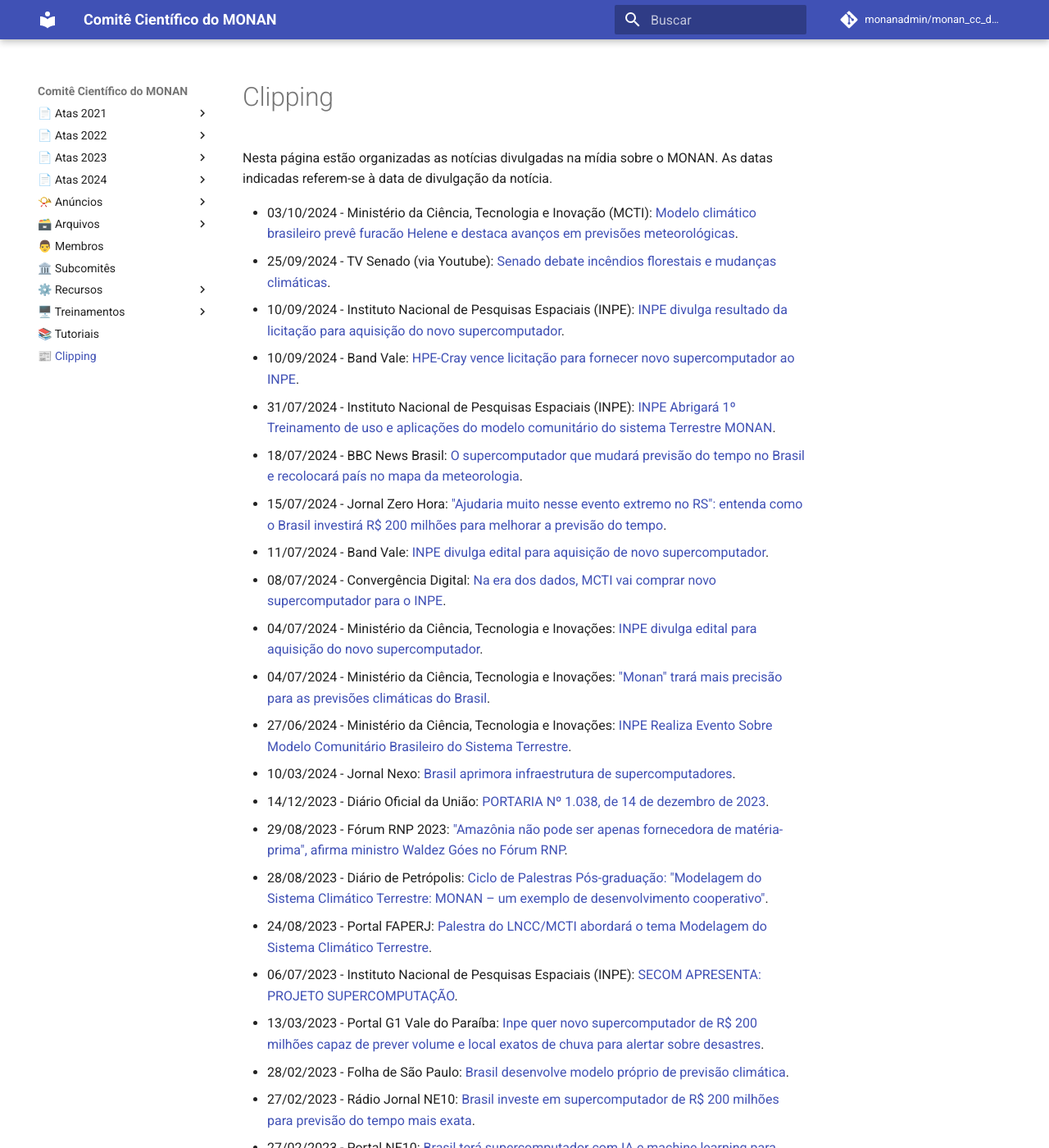
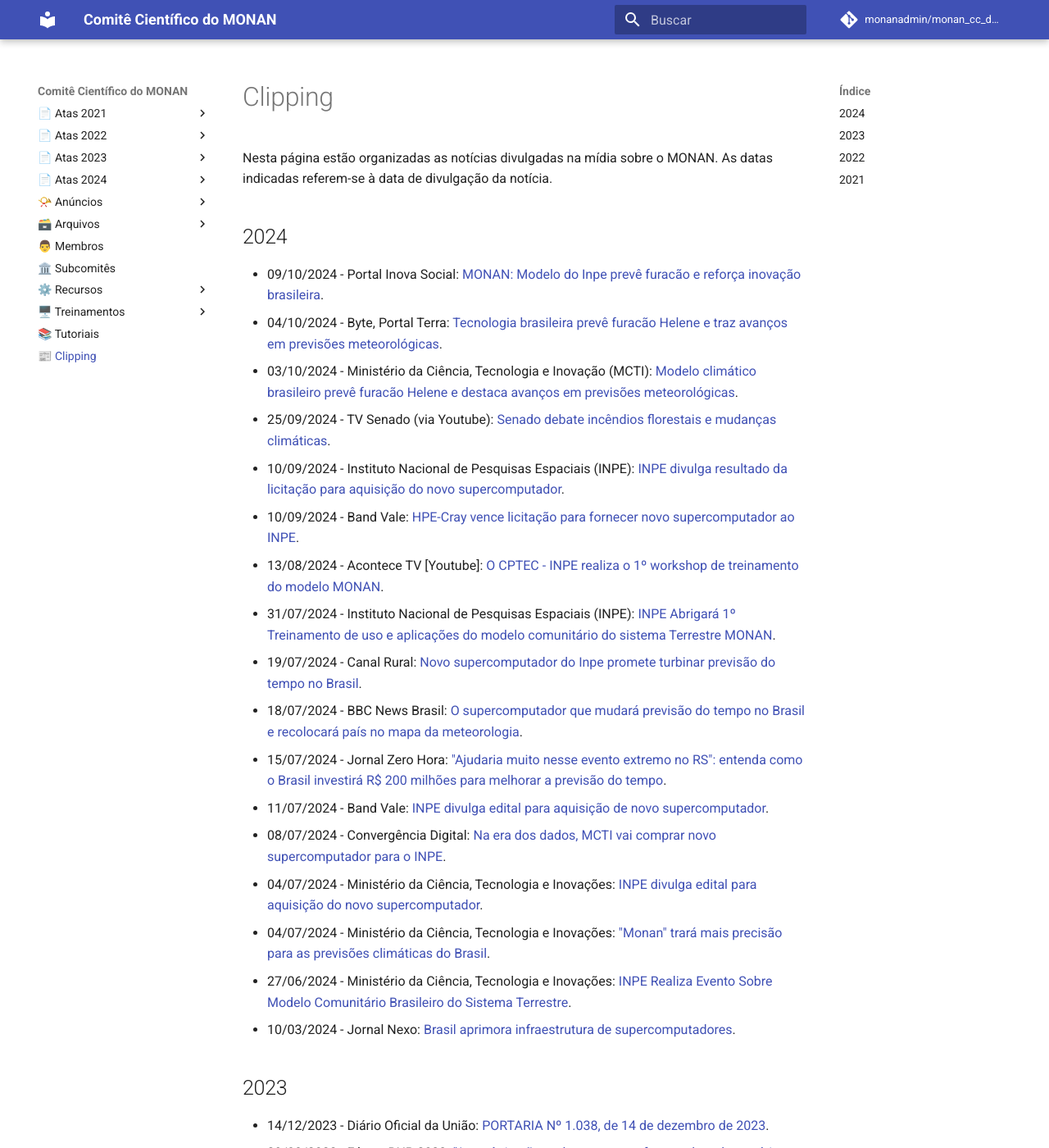
Before and after one commit to monanadmin/monan_cc_docs, an MkDocs documentation site: the page built from docs/clipping.md, in a window 1280 px wide and 1400 px high. Shown: the whole window at 82% size. Built offline with MkDocs 1.6.1 and Material for MkDocs 9.7.7, drawn with Linux system fonts in a browser that asks for light colours; comment, search, counter and statistics services are not loaded.

Commit message:
Atualizando páginas clipping.md, seminarios.md e adicionando página ata_cc_04_dezembro_2024.md

```diff
--- a/docs/clipping.md
+++ b/docs/clipping.md
@@ -2,11 +2,17 @@
 
 Nesta página estão organizadas as notícias divulgadas na mídia sobre o MONAN. As datas indicadas referem-se à data de divulgação da notícia.
 
+## 2024
+
+* 09/10/2024 - Portal Inova Social: [MONAN: Modelo do Inpe prevê furacão e reforça inovação brasileira](https://inovasocial.com.br/tecnologias-sociais/monan-modelo-inpe-brasil-furacao/).
+* 04/10/2024 - Byte, Portal Terra: [Tecnologia brasileira prevê furacão Helene e traz avanços em previsões meteorológicas](https://www.terra.com.br/byte/tecnologia-brasileira-preve-furacao-helene-e-traz-avancos-em-previsoes-meteorologicas,daeb3ff674ca05f7f3974140cb6fbc16k09jae2d.html).
 * 03/10/2024 - Ministério da Ciência, Tecnologia e Inovação (MCTI): [Modelo climático brasileiro prevê furacão Helene e destaca avanços em previsões meteorológicas](https://www.gov.br/mcti/pt-br/acompanhe-o-mcti/noticias/2024/10/modelo-climatico-brasileiro-preve-furacao-helene-e-destaca-avancos-em-previsoes-meteorologicas).
 * 25/09/2024 - TV Senado (via Youtube): [Senado debate incêndios florestais e mudanças climáticas](https://www.youtube.com/live/r3w0IPmuSJQ?si=EuRcQ6DSFqBwcIAx&t=3199).
 * 10/09/2024 - Instituto Nacional de Pesquisas Espaciais (INPE): [INPE divulga resultado da licitação para aquisição do novo supercomputador](https://www.gov.br/inpe/pt-br/assuntos/ultimas-noticias/inpe-divulga-resultado-da-licitacao-para-aquisicao-do-novo-supercomputador).
 * 10/09/2024 - Band Vale: [HPE-Cray vence licitação para fornecer novo supercomputador ao INPE](https://www.band.uol.com.br/band-vale/noticias/hpe-cray-vence-licitacao-para-fornecer-novo-supercomputador-ao-inpe-202409100800).
+* 13/08/2024 - Acontece TV [Youtube]: [O CPTEC - INPE realiza o 1º workshop de treinamento do modelo MONAN](https://youtu.be/oWoY5GanZ3Q?si=DndynEik1ucOqLEr).
 * 31/07/2024 - Instituto Nacional de Pesquisas Espaciais (INPE): [INPE Abrigará 1º Treinamento de uso e aplicações do modelo comunitário do sistema Terrestre MONAN](https://www.gov.br/inpe/pt-br/assuntos/ultimas-noticias/inpe-abrigara-1o-treinamento-de-uso-e-aplicacoes-do-modelo-comunitario-do-sistema-terrestre-monan).
+* 19/07/2024 - Canal Rural: [Novo supercomputador do Inpe promete turbinar previsão do tempo no Brasil](https://www.canalrural.com.br/tempo/novo-supercomputador-do-inpe-promete-turbinar-previsao-do-tempo-no-brasil/).
 * 18/07/2024 - BBC News Brasil: [O supercomputador que mudará previsão do tempo no Brasil e recolocará país no mapa da meteorologia](https://www.bbc.com/portuguese/articles/c51ykgyq51vo).
 * 15/07/2024 - Jornal Zero Hora: ["Ajudaria muito nesse evento extremo no RS": entenda como o Brasil investirá R$ 200 milhões para melhorar a previsão do tempo](https://gauchazh.clicrbs.com.br/ambiente/noticia/2024/07/ajudaria-muito-nesse-evento-extremo-no-rs-entenda-como-o-brasil-investira-r-200-milhoes-para-melhorar-a-previsao-do-tempo-clynha8wz004k013jjuojkhqm.html).
 * 11/07/2024 - Band Vale: [INPE divulga edital para aquisição de novo supercomputador](https://www.band.uol.com.br/band-vale/noticias/inpe-divulga-edital-para-aquisicao-de-novo-supercomputador-202407111001).
@@ -15,6 +21,9 @@
 * 04/07/2024 - Ministério da Ciência, Tecnologia e Inovações: ["Monan" trará mais precisão para as previsões climáticas do Brasil](https://www.gov.br/mcti/pt-br/acompanhe-o-mcti/noticias/2024/07/201cmonan201d-trara-mais-precisao-para-as-previsoes-climaticas-do-brasil).
 * 27/06/2024 - Ministério da Ciência, Tecnologia e Inovações: [INPE Realiza Evento Sobre Modelo Comunitário Brasileiro do Sistema Terrestre](https://www.gov.br/inpe/pt-br/assuntos/ultimas-noticias/inpe-realiza-evento-sobre-modelo-comunitario-brasileiro-do-sistema-terrestre).
 * 10/03/2024 - Jornal Nexo: [Brasil aprimora infraestrutura de supercomputadores](https://www.nexojornal.com.br/externo/2024/03/10/brasil-aprimora-infraestrutura-de-supercomputadores).
+
+## 2023
+
 * 14/12/2023 - Diário Oficial da União: [PORTARIA Nº 1.038, de 14 de dezembro de 2023](https://www.in.gov.br/web/dou/-/portaria-n-1.038-de-14-de-dezembro-de-2023-530653031).
 * 29/08/2023 - Fórum RNP 2023: ["Amazônia não pode ser apenas fornecedora de matéria-prima", afirma ministro Waldez Góes no Fórum RNP](https://www.rnp.br/noticias/amazonia-nao-pode-ser-apenas-fornecedora-de-materia-prima-afirma-ministro-waldez-goes-no).
 * 28/08/2023 - Diário de Petrópolis: [Ciclo de Palestras Pós-graduação: "Modelagem do Sistema Climático Terrestre: MONAN – um exemplo de desenvolvimento cooperativo"](https://www.diariodepetropolis.com.br/integra/ciclo-de-palestras-pos-graduacao-modelagem-do-sistema-climatico-terrestre-monan-um-exemplo-de-desenvolvimento-cooperativo-247584).
@@ -29,10 +38,16 @@
 * 25/02/2023 - Olhar Digital: [Novo supercomputador promete revolucionar a previsão do tempo e clima no Brasil](https://olhardigital.com.br/2023/02/25/ciencia-e-espaco/novo-supercomputador-vai-revolucionar-a-previsao-do-tempo-no-brasil/).
 * 23/01/2023 - Portal Ambiental t4h: [INPE participa de três projetos de pesquisa na Antártica](https://ambiental.t4h.com.br/noticias/inpe-participa-de-tres-projetos-de-pesquisa-na-antartica/).
 * 03/08/2022 - Ministério da Ciência, Tecnologia e Inovações: [Aos 61 anos, INPE homenageia servidores e destaca conquistas recentes](https://www.gov.br/mcti/pt-br/acompanhe-o-mcti/noticias/2022/08/aos-61-anos-inpe-homenageia-servidores-e-destaca-conquistas-recentes).
+
+## 2022
+
 * 08/06/2022 - Colóquio do Instituto de Física da Universidade Federal de Goiás (UFG): [Novo Modelo de Previsão Climática: Previsão Numérica da Atmosfera e Interfaces no Brasil](https://www.if.ufg.br/n/155623-coloquio-do-if-evento-aborda-novo-modelo-para-previsao-climatica).
 * 14/04/2022 - Computação Aplicada (INPE): [MONAN: Um novo paradigma de foco e organização para o avanço da previsão numérica de tempo, clima e ambiente no Brasil](https://www.facebook.com/PGCAPINPE/photos/a.322786695163393/1154753311966723/).
 * 21/03/2022 - Notas Taquigráficas (Senado Federal): [Reunião da 2a Comissão de Desenvolvimento Regional e Turismo](https://www25.senado.leg.br/web/atividade/notas-taquigraficas/-/notas/r/10582).
 * 12/01/2022 - Jornal do SindCT: [Cientistas propõem modelagem única para sistema terrestre](https://sindct.org.br/sindct/comunicacao/jornal-do-sindct/cientistas-propoem-modelagem-unica-para-sistema-terrestre/).
+
+## 2021
+
 * 16/12/2021 - Instituto Nacional de Pesquisas Espaciais (INPE): [Plano de Dados Abertos](https://www.gov.br/inpe/pt-br/acesso-a-informacao/dados-abertos/repositorio-de-arquivos/plano-de-dados-abertos-do-inpe-2022-2024).
 * 02/11/2021 - Jornal Cruzeiro do Sul: [O modelo comunitário de previsão de tempo](https://www.jornalcruzeiro.com.br/opiniao/artigos/2021/11/682494-o-modelo-comunitario-de-previsao-de-tempo.html).
 * 28/10/2021 - Jornal do Vale: [Egeon, o supercomputador](https://jornaldovale.com/egeon-o-supercomputador/).
--- a/mkdocs.yml
+++ b/mkdocs.yml
@@ -24,6 +24,7 @@
     - '◾03 de Agosto de 2023': ata_cc_03_agosto_2023.md
   - 📄 Atas 2024:
     - '◾05 de Março de 2024': ata_cc_05_marco_2024.md
+    - '◾04 de Dezembro de 2024': ata_cc_04_dezembro_2024.md
   - 📯 Anúncios:
     - 🎯 Oportunidades: oportunidades.md
     - 💬 Seminários:
```
Also changed, not shown: docs/ata_cc_04_dezembro_2024.md (added, +7 -0 lines), docs/seminarios.md (+2 -2 lines).
